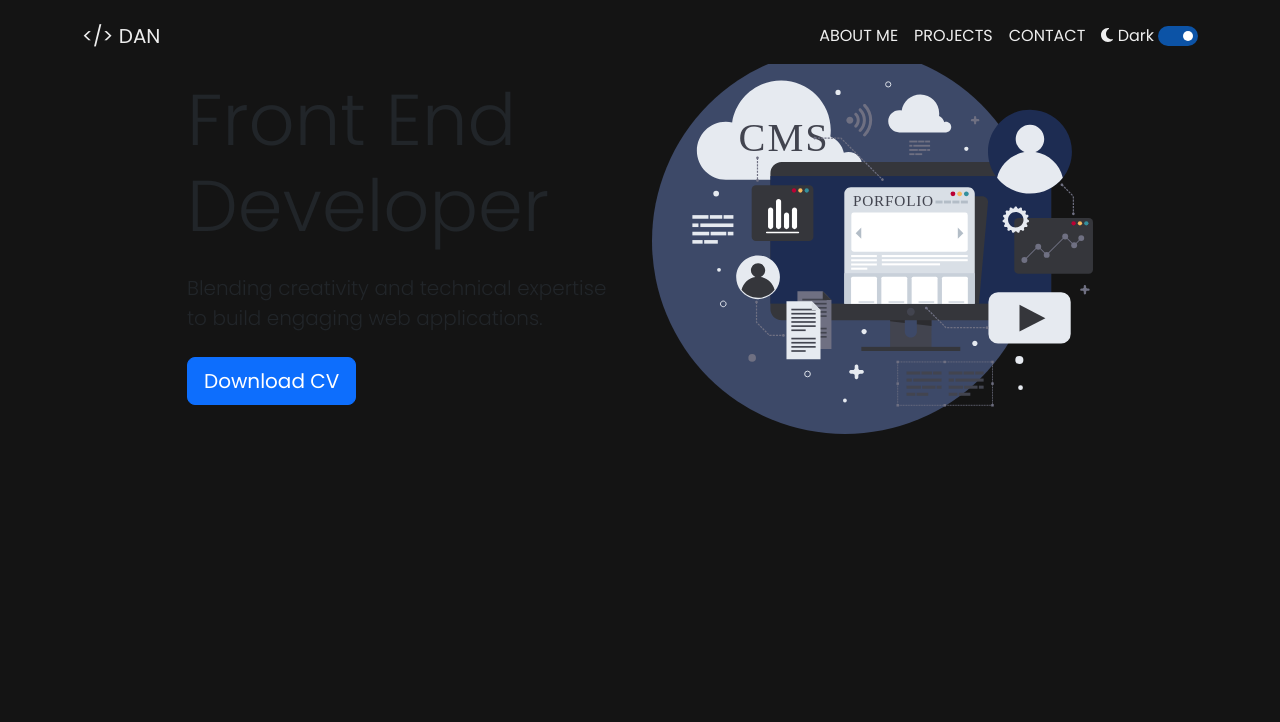
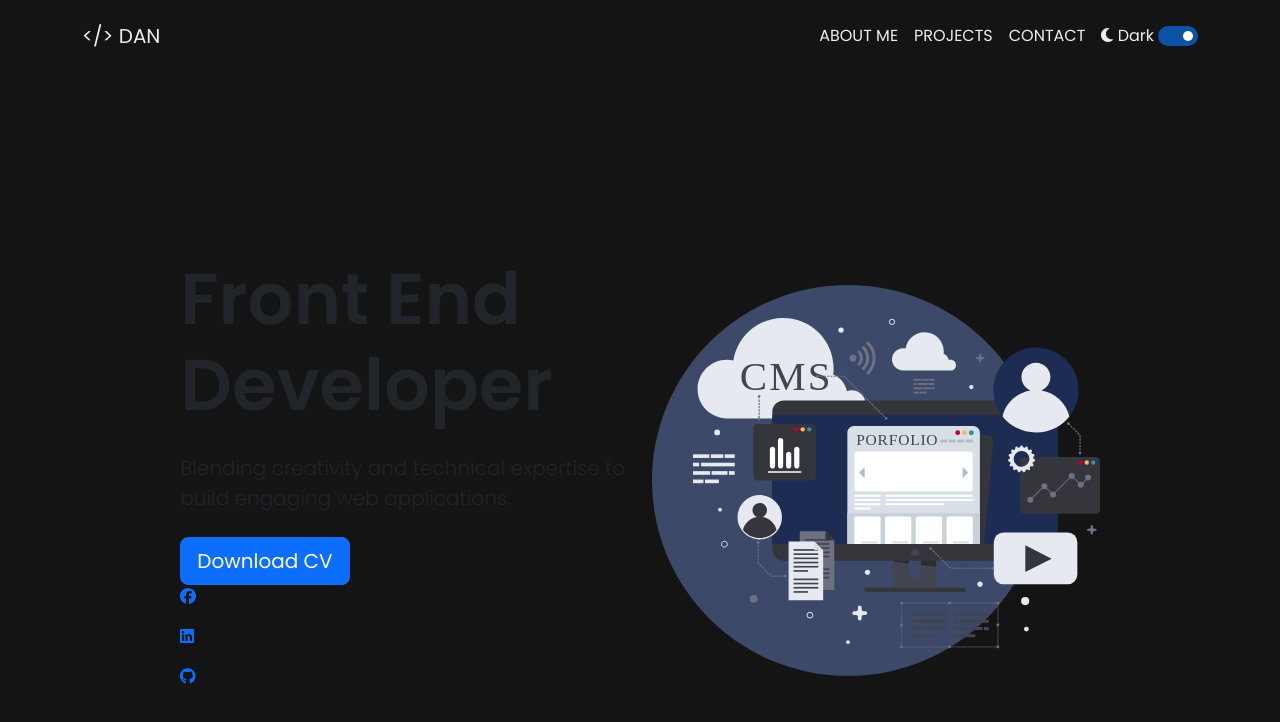
Before and after one commit to DAnoche/My-Porpolio, a React (Create React App) app: page / in a window 1280 px wide. Shown: the top 722 px of the page. Built offline with nearby package versions, Linux system fonts and the light colour scheme.

Commit message:
Add some social media links

```diff
--- a/src/App.css
+++ b/src/App.css
@@ -145,4 +145,5 @@ label:active:after {
   background-repeat: no-repeat;
   overflow: hidden;
   position: relative;
+  margin-top: 15em;
 }
--- a/src/Components/hero.jsx
+++ b/src/Components/hero.jsx
@@ -1,24 +1,53 @@
 import React from "react";
+import { FontAwesomeIcon } from "@fortawesome/react-fontawesome";
+import {
+  faBars,
+  faTimes,
+  faMoon,
+  faSun,
+} from "@fortawesome/free-solid-svg-icons";
+import { library } from "@fortawesome/fontawesome-svg-core";
+import { fab } from "@fortawesome/free-brands-svg-icons";
+import { fas } from "@fortawesome/free-solid-svg-icons";
+
+library.add(fab, fas);
 
 function HeroSection(props) {
   return (
-    <section className={`hero mt-5 ${props.theme}`}>
-      <div className="container">
-        <div className="container-lg">
+    <section className={`hero ${props.theme}`}>
+      <div className="container p-3">
         <div className="row justify-content-center align-items-center text-center text-md-start">
           <div className="col-md-5 text-center text-md-start">
             <h1>
-                <div className="display-2">Front End Developer</div>
+              <p className="display-2 fw-bold">Front End Developer</p>
             </h1>
             <p className="lead my-4">
-                Blending creativity and technical expertise to build engaging
-                web applications.
+              Blending creativity and technical expertise to build engaging web
+              applications.
             </p>
-              <a className="btn btn-primary btn-lg" href="#pricing">
+            <a className="btn btn-primary btn-lg" href="#">
               Download CV
             </a>
+            <span class="d-block mb-3">
+              <a href="https://www.facebook.com/DietherNoche" target="_blank">
+                <FontAwesomeIcon icon={["fab", "facebook"]} className="me-2" />
+              </a>
+            </span>
+            <span class="d-block mb-3">
+              <a
+                href="https://www.linkedin.com/in/diether-noche-010356145/"
+                target="_blank"
+              >
+                <FontAwesomeIcon icon={["fab", "linkedin"]} className="me-2" />
+              </a>
+            </span>
+            <span class="d-block mb-3">
+              <a href="https://github.com/DAnoche" target="_blank">
+                <FontAwesomeIcon icon={["fab", "github"]} className="me-2" />
+              </a>
+            </span>
           </div>
-            <div className="col-md-5 text-center d-none d-md-block">
+          <div className="col-md-5 text-center d-md-block">
             <img
               className="image-fluid"
               src={"./assets/hero-pic.svg"}
@@ -27,7 +56,6 @@ function HeroSection(props) {
           </div>
         </div>
       </div>
-      </div>
     </section>
   );
 }
```
Lines whose indentation alone changed are shown as unchanged.
